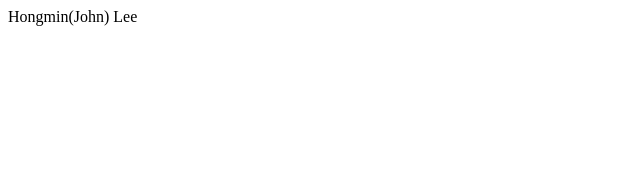
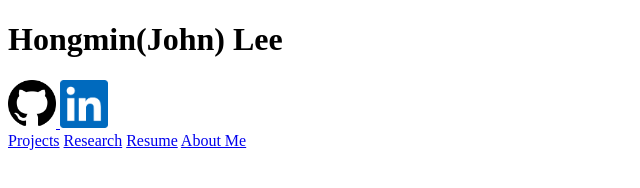
Before and after one commit to JohnLee019/personal-website, a plain HTML site: page index.html in a window 1280 px wide. Shown: the whole page, without its empty margins (0-640 px from the left). Drawn offline with Linux system fonts and the light colour scheme.

Commit message:
section + logo link

```diff
--- a/index.html
+++ b/index.html
@@ -3,9 +3,24 @@
 <head>
     <meta charset="UTF-8">
     <meta name="viewport" content="width=device-width, initial-scale=1.0">
-    <title>Hongmin(John) Lee Website</title>
+    <title>Hongmin(John) Lee</title>
+    <link rel="stylesheet" href="index.css">
 </head>
 <body>
-    <head>Hongmin(John) Lee</head>
+    <h1>Hongmin(John) Lee</h1>
+    <div class="logo-container">
+        <a href="https://github.com/JohnLee019">
+            <img src="image/github.png" alt="github" class="logo">
+        </a>
+        <a href="https://www.linkedin.com/in/hongmin-john-lee-2b398226b">
+            <img src="image/linkdein.png" alt="linkdein" class="logo">
+        </a>
+    </div>
+    <div class="section-cotainer">
+        <a href="#projects">Projects</a>
+        <a href="#research">Research</a>
+        <a href="#resume">Resume</a>
+        <a href="#About_Me">About Me</a>
+    </div>
 </body>
 </html>
```
